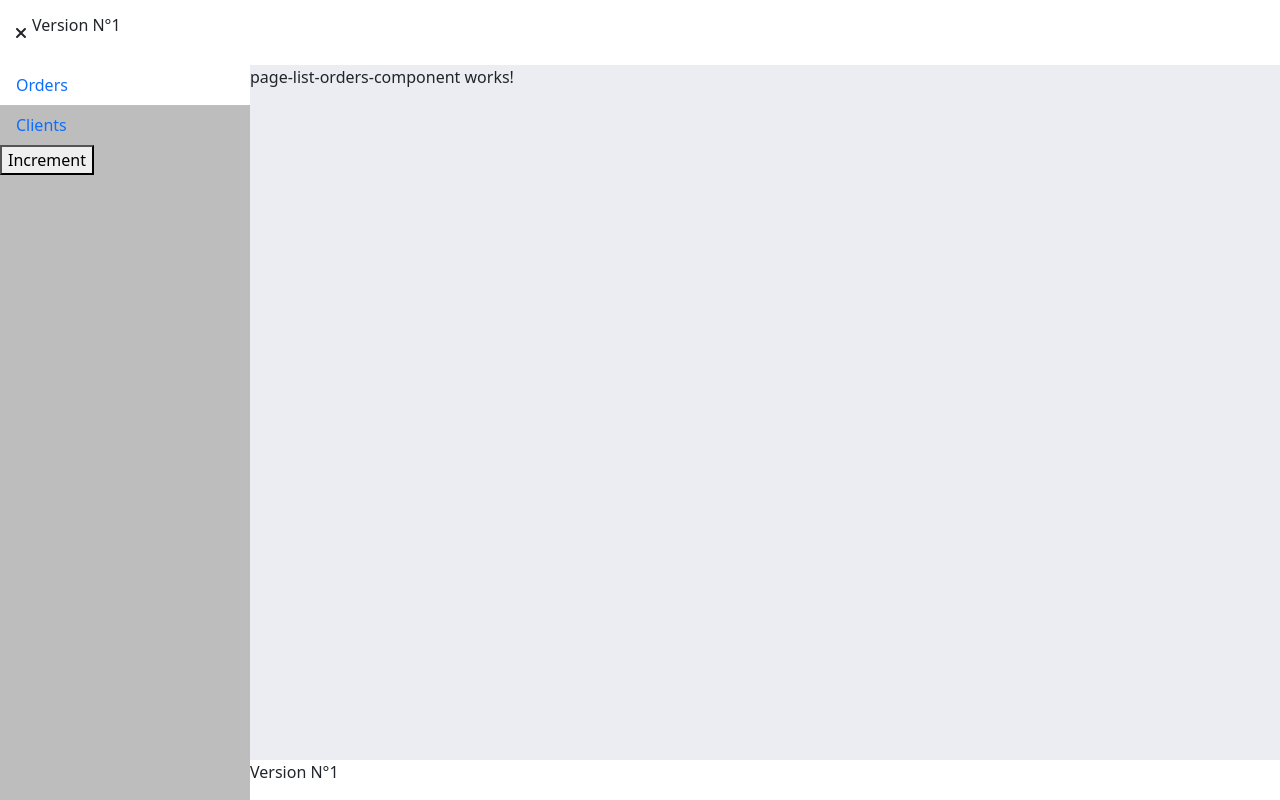
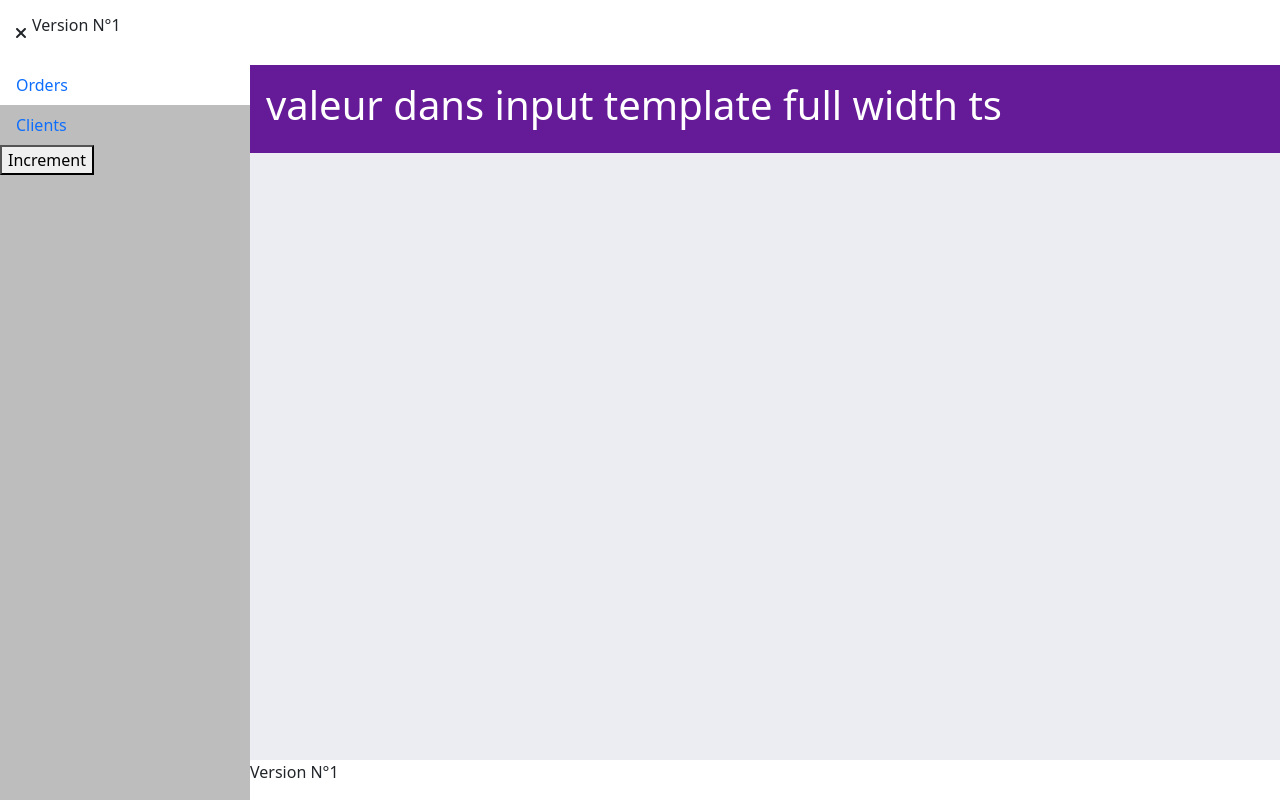
Before and after one commit to cecdeweb/Front_CRM_Angular, an Angular app: page /orders in a window 1280 px wide. Built offline with nearby package versions, Linux system fonts and the light colour scheme; data requests are answered from the project's data file.

Commit message:
add templates module and input title

```diff
--- a/src/app/orders/pages/page-list-orders-component/page-list-orders-component.component.html
+++ b/src/app/orders/pages/page-list-orders-component/page-list-orders-component.component.html
@@ -1 +1,2 @@
-<p>page-list-orders-component works!</p>
+<app-template-full-width title="valeur dans input template full width ts">
+</app-template-full-width>
--- a/src/app/shared/shared.module.ts
+++ b/src/app/shared/shared.module.ts
@@ -1,5 +1,7 @@
 import { NgModule } from '@angular/core';
 import { CommonModule } from '@angular/common';
+import { TemplatesModule } from '../templates/templates.module';
+import { IconsModule } from '../icons/icons.module';
 
 
 
@@ -7,6 +9,10 @@
   declarations: [],
   imports: [
     CommonModule
+  ],
+  exports: [
+    TemplatesModule,
+    IconsModule
   ]
 })
 export class SharedModule { }
--- /dev/null
+++ b/src/app/templates/components/template-container/template-container.component.html
@@ -0,0 +1,6 @@
+<div class="bandeau">
+  <h1>{{ title }}</h1>
+</div>
+<div class="my-container">
+  <ng-content></ng-content>
+</div>
--- /dev/null
+++ b/src/app/templates/components/template-container/template-container.component.scss
@@ -0,0 +1,11 @@
+.bandeau {
+  background: var(--app-primary);
+  padding: 1rem;
+  h1 {
+    color: var(--app-light);
+  }
+}
+.my-container {
+  max-width: 500px;
+  margin: auto;
+}
--- /dev/null
+++ b/src/app/templates/components/template-container/template-container.component.ts
@@ -0,0 +1,15 @@
+import { Component, OnInit } from '@angular/core';
+
+@Component({
+  selector: 'app-template-container',
+  templateUrl: './template-container.component.html',
+  styleUrls: ['./template-container.component.scss'],
+})
+export class TemplateContainerComponent implements OnInit {
+  public title: string;
+  constructor() {
+    this.title = 'Ohhhhh le joli title';
+  }
+
+  ngOnInit(): void {}
+}
--- /dev/null
+++ b/src/app/templates/components/template-full-width/template-full-width.component.html
@@ -0,0 +1,6 @@
+<div class="bandeau">
+  <h1>{{ title }}</h1>
+</div>
+<div>
+  <ng-content></ng-content>
+</div>
--- /dev/null
+++ b/src/app/templates/components/template-full-width/template-full-width.component.scss
@@ -0,0 +1,7 @@
+.bandeau {
+  background: var(--app-primary);
+  padding: 1rem;
+  h1 {
+    color: var(--app-light);
+  }
+}
--- /dev/null
+++ b/src/app/templates/components/template-full-width/template-full-width.component.ts
@@ -0,0 +1,15 @@
+import { Component, Input, OnInit } from '@angular/core';
+
+@Component({
+  selector: 'app-template-full-width',
+  templateUrl: './template-full-width.component.html',
+  styleUrls: ['./template-full-width.component.scss'],
+})
+export class TemplateFullWidthComponent implements OnInit {
+  @Input() public title: string;
+
+  constructor() {
+    this.title = 'Le titre est ici';
+  }
+  ngOnInit(): void {}
+}
```
Also changed, not shown: src/app/orders/orders.module.ts (+9 -1 lines), src/app/templates/templates.module.ts (+10 -1 lines), 2 other files (tests, documents, lock files or other folders).
